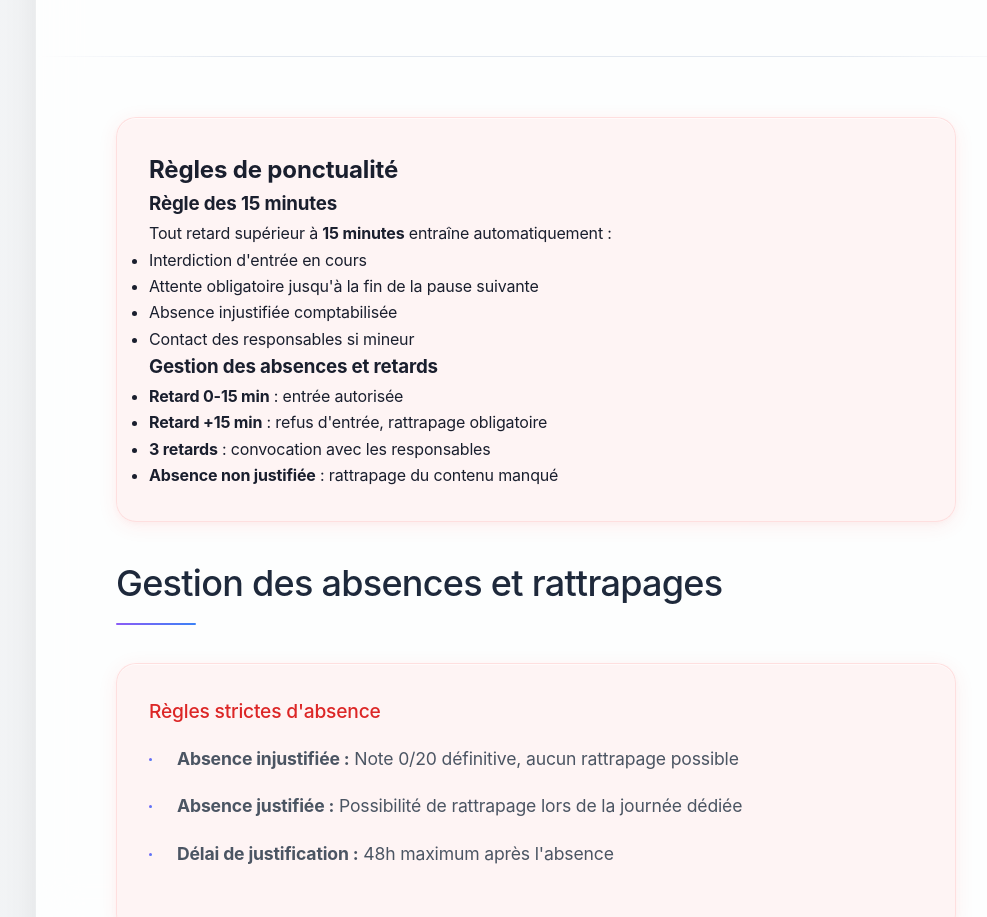
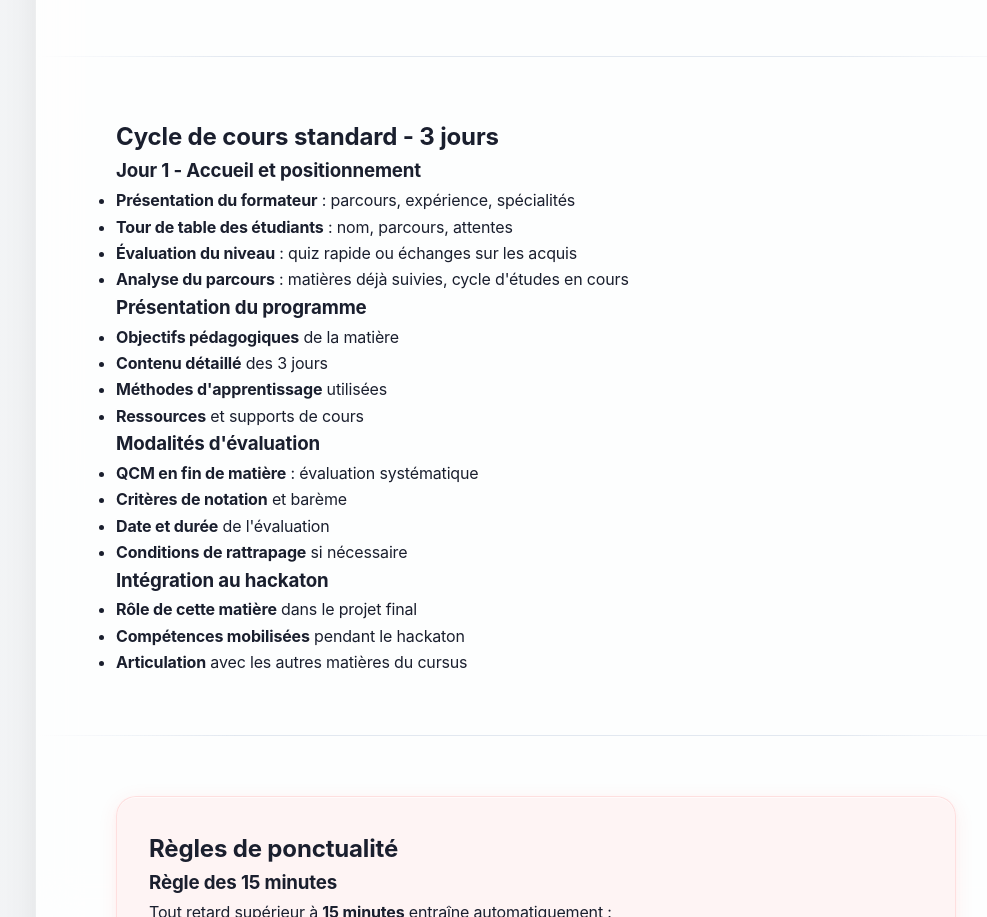
Before and after one commit to adamfrance/djfhlsHFKLjsdhfluh3d1f6s5DF135d1sf654DSF321df65D3F2165df3SD1F65df1, a plain HTML site: page docs/index.html in a window 1280 px wide. Shown: the part 7941-8858 px from the top of the page, without its empty margins (104-1091 px from the left). Drawn offline with Linux system fonts and the light colour scheme.

Commit message:
Update index.html

```diff
--- a/docs/index.html
+++ b/docs/index.html
@@ -795,6 +795,41 @@
     <p>Ce rappel permet d'éviter les oublis et de maintenir un rythme de travail régulier tout au long de l'année.</p>
 </div>
 
+            <div class="section">
+   <h2>Cycle de cours standard - 3 jours</h2>
+
+   <h3>Jour 1 - Accueil et positionnement</h3>
+   <ul>
+       <li><strong>Présentation du formateur</strong> : parcours, expérience, spécialités</li>
+       <li><strong>Tour de table des étudiants</strong> : nom, parcours, attentes</li>
+       <li><strong>Évaluation du niveau</strong> : quiz rapide ou échanges sur les acquis</li>
+       <li><strong>Analyse du parcours</strong> : matières déjà suivies, cycle d'études en cours</li>
+   </ul>
+
+   <h3>Présentation du programme</h3>
+   <ul>
+       <li><strong>Objectifs pédagogiques</strong> de la matière</li>
+       <li><strong>Contenu détaillé</strong> des 3 jours</li>
+       <li><strong>Méthodes d'apprentissage</strong> utilisées</li>
+       <li><strong>Ressources</strong> et supports de cours</li>
+   </ul>
+
+   <h3>Modalités d'évaluation</h3>
+   <ul>
+       <li><strong>QCM en fin de matière</strong> : évaluation systématique</li>
+       <li><strong>Critères de notation</strong> et barème</li>
+       <li><strong>Date et durée</strong> de l'évaluation</li>
+       <li><strong>Conditions de rattrapage</strong> si nécessaire</li>
+   </ul>
+
+   <h3>Intégration au hackaton</h3>
+   <ul>
+       <li><strong>Rôle de cette matière</strong> dans le projet final</li>
+       <li><strong>Compétences mobilisées</strong> pendant le hackaton</li>
+       <li><strong>Articulation</strong> avec les autres matières du cursus</li>
+   </ul>
+</div>
+
 <div class="important">
     <h2>Règles de ponctualité</h2>
 
```
